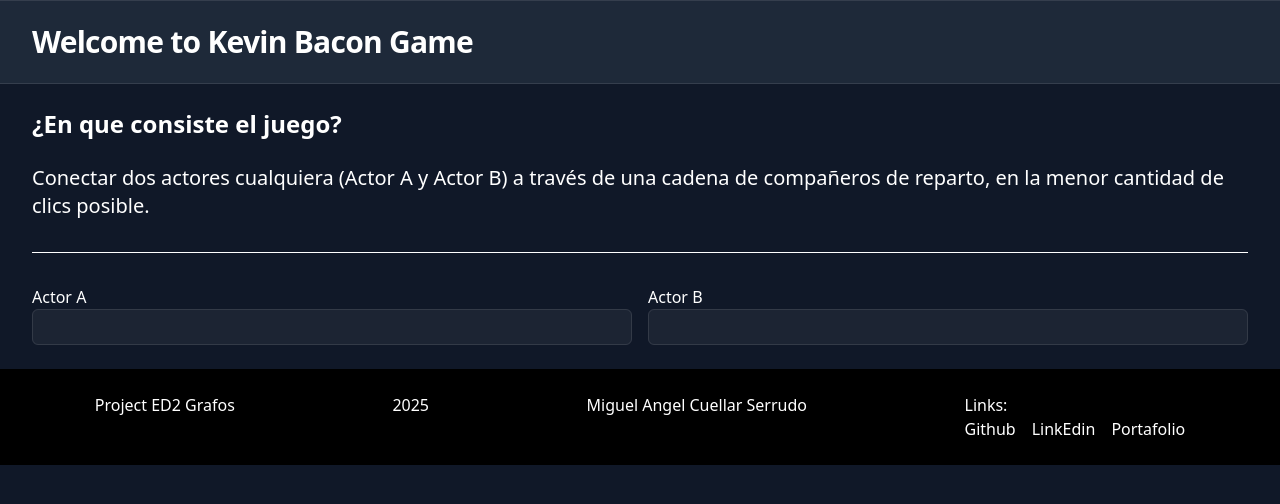
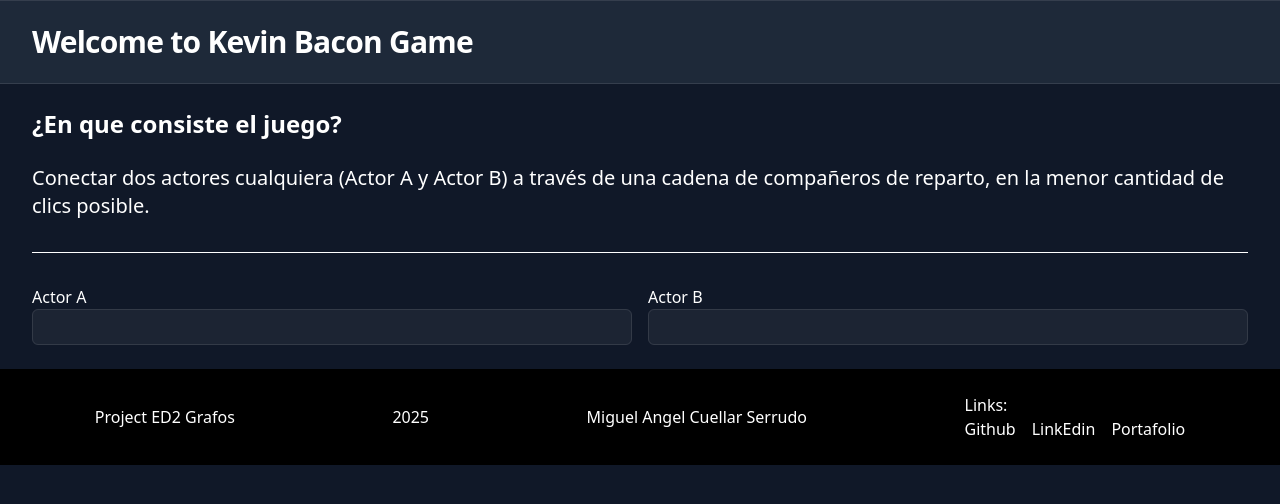
Before and after one commit to miguel-124C/front-six-degrees-separation, an Angular app: page / in a window 1280 px wide. Shown: the top 504 px of the page. Built offline with nearby package versions, Linux system fonts and the light colour scheme.

Commit message:
Align center in footer.html

```diff
--- a/src/app/shared/components/footer/footer.component.html
+++ b/src/app/shared/components/footer/footer.component.html
@@ -1,5 +1,5 @@
 <footer class="bg-black bottom-0 w-full text-white flex
-  gap-4 p-6 justify-around flex-wrap">
+  gap-4 p-6 justify-around flex-wrap items-center">
   <h2>Project ED2 Grafos</h2>
   <div>
     2025
```
